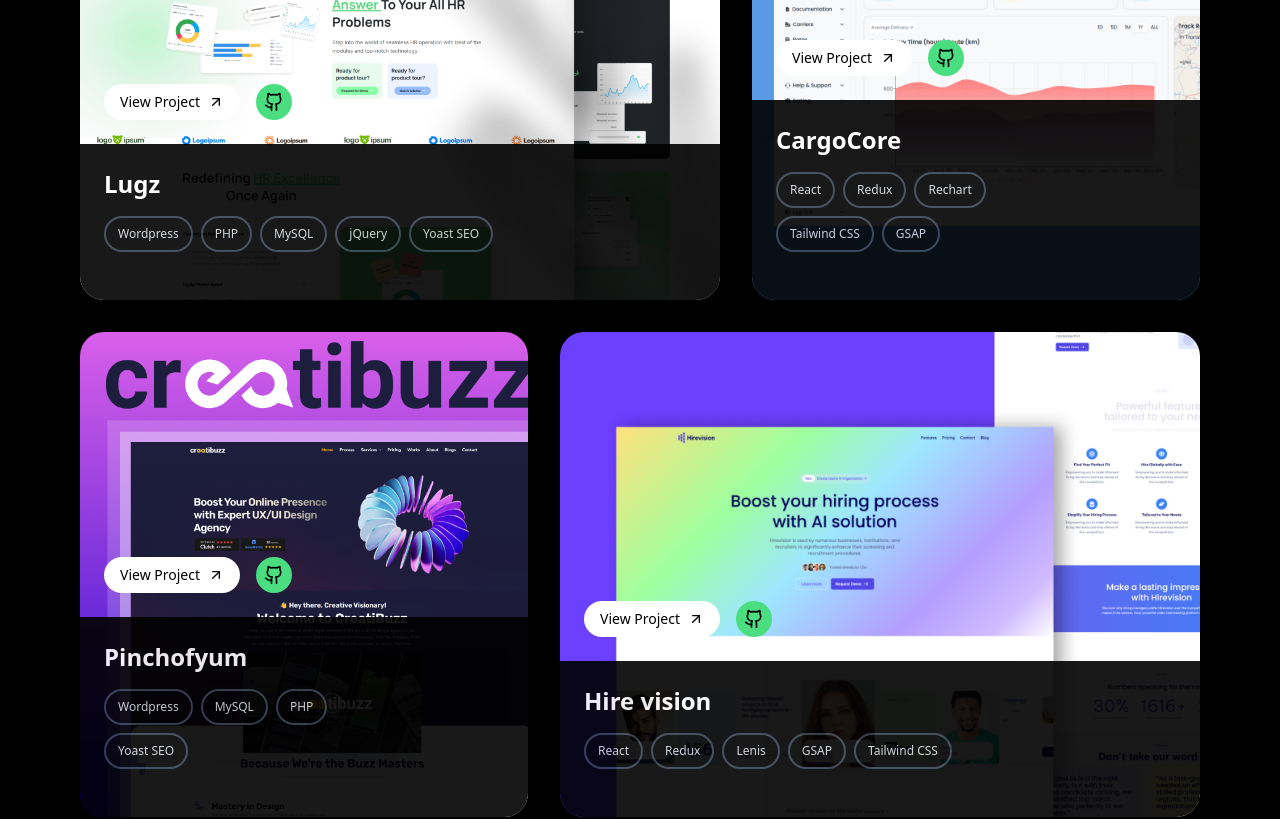
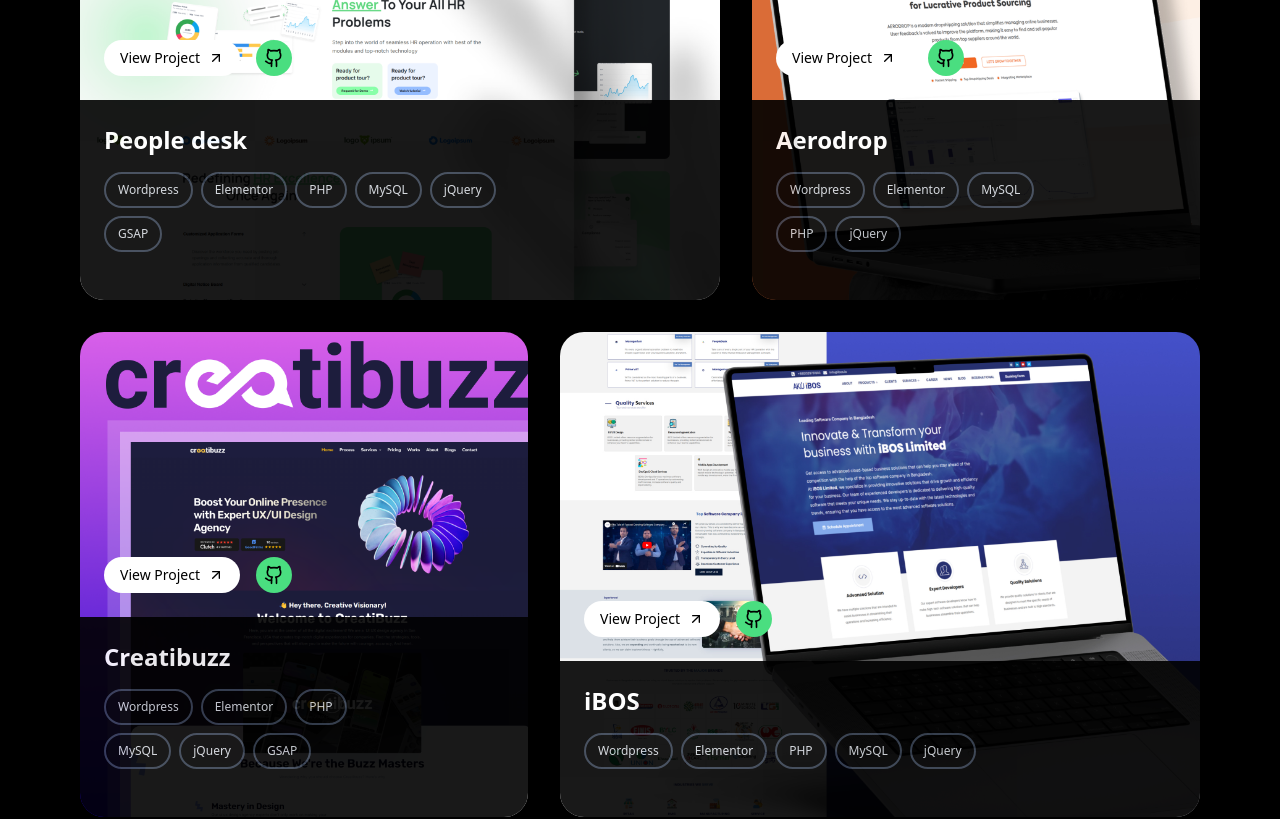
Before and after one commit to strongfornt/jahid-portfolio, a React (Vite) app: page / in a window 1280 px wide. Shown: the part 2400-3219 px from the top of the page. Built offline with nearby package versions, Linux system fonts and the light colour scheme.

Commit message:
updated projects

```diff
--- a/src/components/RecentProjects.jsx
+++ b/src/components/RecentProjects.jsx
@@ -8,32 +8,54 @@
 const projects = [
   {
     id: 1,
-    title: "Lugz",
-    link: "https://lugz.com/",
+    title: "People desk",
+    link: "https://peopledesk.io/",
     image: "/recent_project1.png",
     category: "Wordpress",
-    technologies: ["Wordpress", "PHP", "MySQL", "jQuery", "Yoast SEO"],
+    technologies: ["Wordpress", "Elementor", "PHP", "MySQL", "jQuery", "GSAP"],
   },
   {
     id: 2,
+    title: "Aerodrop",
+    link: "https://aerodrop.ai/",
+    image: "/recent_project2.png",
+    category: "Wordpress",
+    technologies: ["Wordpress", "Elementor", "MySQL", "PHP", "jQuery"],
+  },
+  {
+    id: 3,
+    title: "Creatibuzz",
+    link: "https://creatibuzz.com/",
+    image: "/recent_project3.png",
+    category: "Wordpress",
+    technologies: ["Wordpress", "Elementor", "PHP", "MySQL", "jQuery", "GSAP"],
+  },
+  {
+    id: 4,
+    title: "iBOS",
+    link: "https://ibos.io/",
+    image: "/recent_project4.png",
+    category: "Wordpress",
+    technologies: ["Wordpress", "Elementor", "PHP", "MySQL", "jQuery"],
+  },
+  {
+    id: 5,
+    title: "Managerium",
+    link: "https://managerium.io/",
+    image: "/recent_project5.png",
+    category: "Wordpress",
+    technologies: ["Wordpress", "PHP", "jQuery", "MySQL"],
+  },
+  {
+    id:6,
     title: "CargoCore",
     link: "https://cargcore.netlify.app/",
     image: "/recent_project11.png",
     category: "React JS",
     technologies: ["React", "Redux", "Rechart", "Tailwind CSS", "GSAP"],
   },
-
   {
-    id: 3,
-    title: "Pinchofyum",
-    link: "https://pinchofyum.com/",
-    image: "/recent_project3.png",
-    category: "Wordpress",
-    technologies: ["Wordpress", "MySQL", "PHP", "Yoast SEO"],
-  },
-
-  {
-    id: 4,
+    id: 7,
     title: "Hire vision",
     link: "https://jovial-cuchufli-ac15e0.netlify.app/",
     image: "/recent_project12.png",
@@ -41,71 +63,7 @@
     technologies: ["React", "Redux", "Lenis", "GSAP", "Tailwind CSS"],
   },
   {
-    id: 5,
-    title: "Academyselfdefense",
-    link: "https://academyselfdefense.com/",
-    image: "/recent_project5.png",
-    category: "Wordpress",
-    technologies: ["Wordpress", "PHP", "jQuery", "Yoast SEO", "MySQL"],
-  },
-  {
-    id: 6,
-    title: "Eden-grow",
-    link: "hhttps://www.eden-grow.de/",
-    image: "/recent_project6.png",
-    category: "Wordpress",
-    technologies: ["Wordpress", "jQuery", "Yoast SEO", "Nginx"],
-  },
-  {
-    id: 7,
-    title: "Bilberrry",
-    link: "https://bilberrry.com/",
-    image: "/recent_project7.png",
-    category: "Wordpress",
-    technologies: ["Wordpress", "PHP", "jQuery", "Yoast SEO", "MySQL"],
-  },
-  {
     id: 8,
-    title: "Skysys",
-    link: "https://myskysys.com/",
-    image: "/recent_project8.png",
-    category: "Wordpress",
-    technologies: ["Wordpress", "PHP", "jQuery", "MySQL"],
-  },
-  {
-    id: 9,
-    title: "Sacballet",
-    link: "https://www.sacballet.org/",
-    image: "/recent_project9.png",
-    category: "Wordpress",
-    technologies: ["Wordpress", "PHP", "MySQL", "Nginx"],
-  },
-  {
-    id: 10,
-    title: "WebXd",
-    link: "https://webxd.net/",
-    image: "/recent_project10.png",
-    category: "Wordpress",
-    technologies: ["Wordpress", "PHP", "MySQL", "Nginx"],
-  },
-  {
-    id: 11,
-    title: "Playstation",
-    link: "https://blog.playstation.com/",
-    image: "/recent_project2.png",
-    category: "Wordpress",
-    technologies: ["Elementor Pro", "Wordpress", "Nginx", "PHP"],
-  },
-  {
-    id: 12,
-    title: "Walnut",
-    link: "https://www.walnut.io/",
-    image: "/recent_project4.png",
-    category: "Wordpress",
-    technologies: ["Wordpress", "PHP", "jQuery", "Yoast SEO", "MySQL"],
-  },
-  {
-    id: 13,
     title: "Happiem",
     link: "https://happiem.netlify.app/",
     image: "/recent_project13.png",
@@ -113,7 +71,7 @@
     technologies: ["React", "Redux", "JavaScript", "Tailwind CSS"],
   },
   {
-    id: 14,
+    id: 9,
     title: "Resolver",
     link: "https://resolver-rouge.vercel.app/",
     image: "/recent_project14.png",
@@ -121,7 +79,7 @@
     technologies: ["React", "Redux", "JavaScript", "Tailwind CSS"],
   },
   {
-    id: 15,
+    id: 10,
     title: "Minimal Goods",
     link: "https://gsapminimal.netlify.app/",
     image: "/recent_project15.png",
@@ -129,7 +87,7 @@
     technologies: ["React", "Redux", "GSAP", "Tailwind CSS"],
   },
   {
-    id: 16,
+    id: 11,
     title: "Nothing-studio",
     link: "https://nothing-studio.vercel.app/",
     image: "/recent_project16.png",
@@ -137,39 +95,7 @@
     technologies: ["React", "Redux", "GSAP", "Tailwind CSS"],
   },
   {
-    id: 17,
-    title: "Join.To.IT",
-    link: "https://jointoit.com/",
-    image: "/recent_project17.png",
-    category: "React JS",
-    technologies: ["React", "Redux", "Three.js", "Node.js", "Nginx"],
-  },
-  {
-    id: 18,
-    title: "Mariacharles",
-    link: "https://www.mariacharles.co.uk/",
-    image: "/recent_project18.png",
-    category: "React JS",
-    technologies: ["React", "Redux", "GSAP", "Bootstrap"],
-  },
-  {
-    id: 19,
-    title: "FIVELY",
-    link: "https://5ly.co/",
-    image: "/recent_project19.png",
-    category: "React JS",
-    technologies: ["React", "Redux", "GSAP", "Bootstrap"],
-  },
-  {
-    id: 20,
-    title: "Haven",
-    link: "https://havenservicing.com/",
-    image: "/recent_project20.png",
-    category: "React JS",
-    technologies: ["React", "Redux", "Gatsby", "Tailwind CSS"],
-  },
-  {
-    id: 21,
+    id: 12,
     title: "Aero apps",
     link: "https://aeroapps.io/",
     image: "/recent_project21.png",
@@ -177,7 +103,7 @@
     technologies: ["Wordpress", "GSAP", "MySQL", "PHP", "jQuery"],
   },
   {
-    id: 22,
+    id: 13,
     title: "Track force",
     link: "https://trackforce.io/",
     image: "/recent_project22.png",
```
